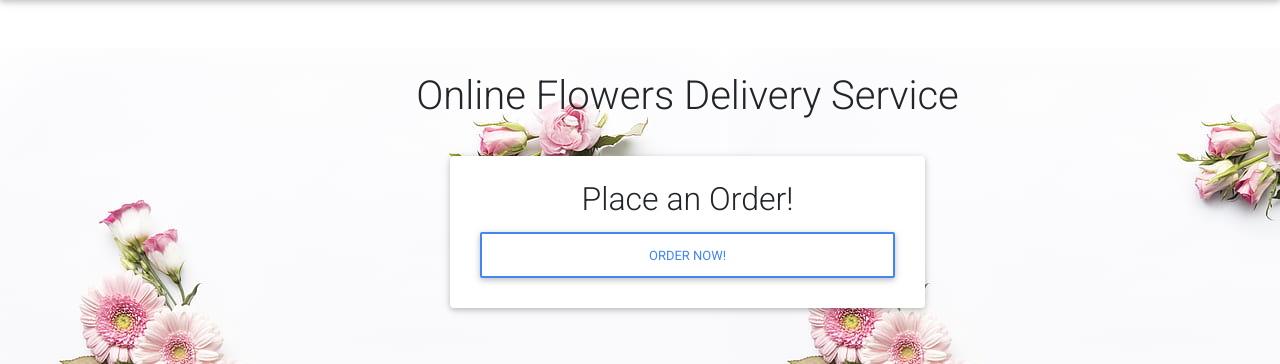
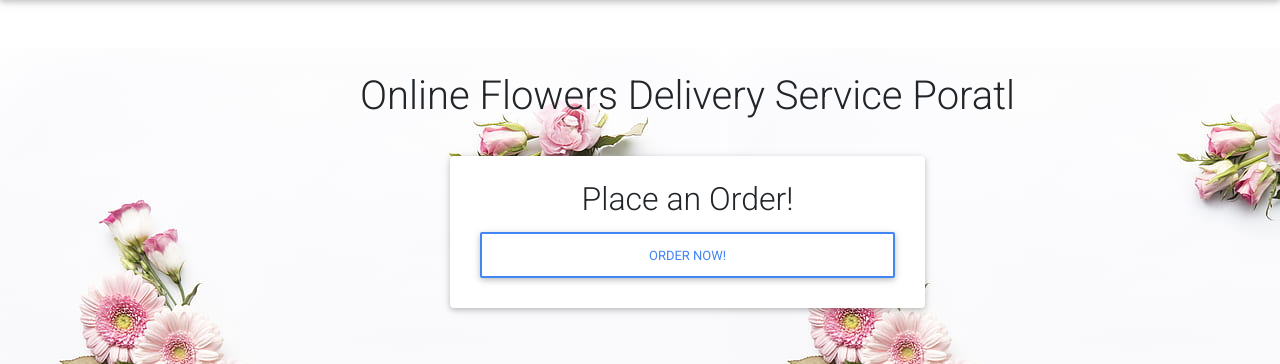
Before and after one commit to NCI-CloudDevSecOps/flowers-direct-app, a Django app: page / in a window 1280 px wide. Shown: the part 56-420 px from the top of the page. Run offline with Django 3.2, Linux system fonts and the light colour scheme; some libraries are stand-ins or nearby versions.

Commit message:
Demo Project

```diff
--- a/buyer/templates/buyer/index.html
+++ b/buyer/templates/buyer/index.html
@@ -11,7 +11,7 @@
     <div class="container mb-5">
     <div class="row justify-content-center mt-5">
         <div class="col-md-8 col-sm-12 offset-md-1 p-4 text-center fw-bold">
-            <h1 class="fw-bolder">Online Flowers Delivery Service</h1>
+            <h1 class="fw-bolder">Online Flowers Delivery Service Poratl</h1>
         </div>
     </div>
     <div class="row justify-content-center mt-1">
--- a/flowersdirect/settings.py
+++ b/flowersdirect/settings.py
@@ -18,6 +18,8 @@ BASE_DIR = os.path.dirname(os.path.dirname(os.path.abspath(__file__)))
 # See https://docs.djangoproject.com/en/2.1/howto/deployment/checklist/
 
 # SECURITY WARNING: keep the secret key used in production secret!
+
+#SECRET_KEY = os.environ['SECRET_KEY']
 SECRET_KEY = 'w4ze7pr8&e=l2em=e-dmhvvl!#i#^vx8jus#a0dpdjjfg#b+e%'
 
 # SECURITY WARNING: don't run with debug turned on in production!
```
